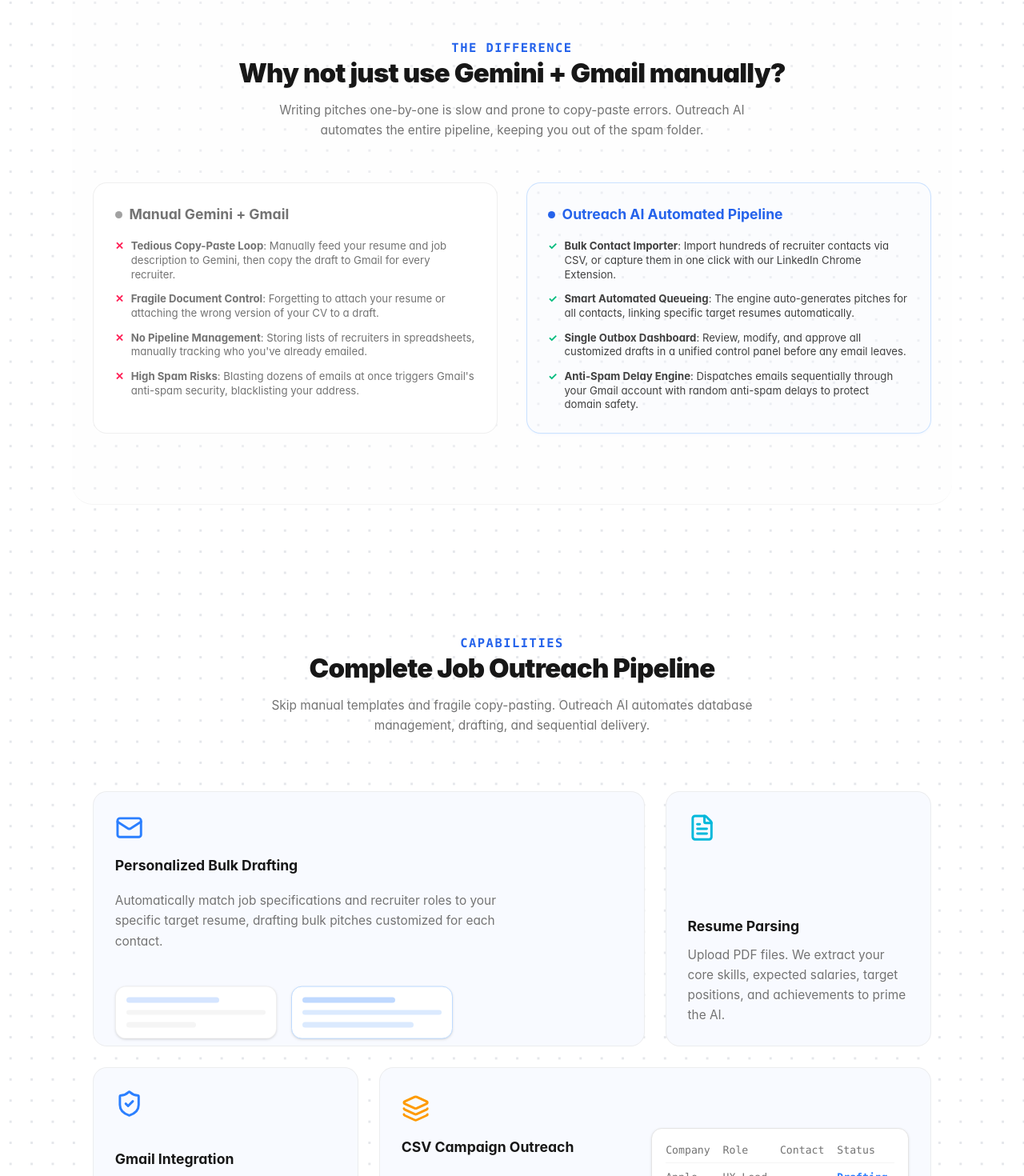
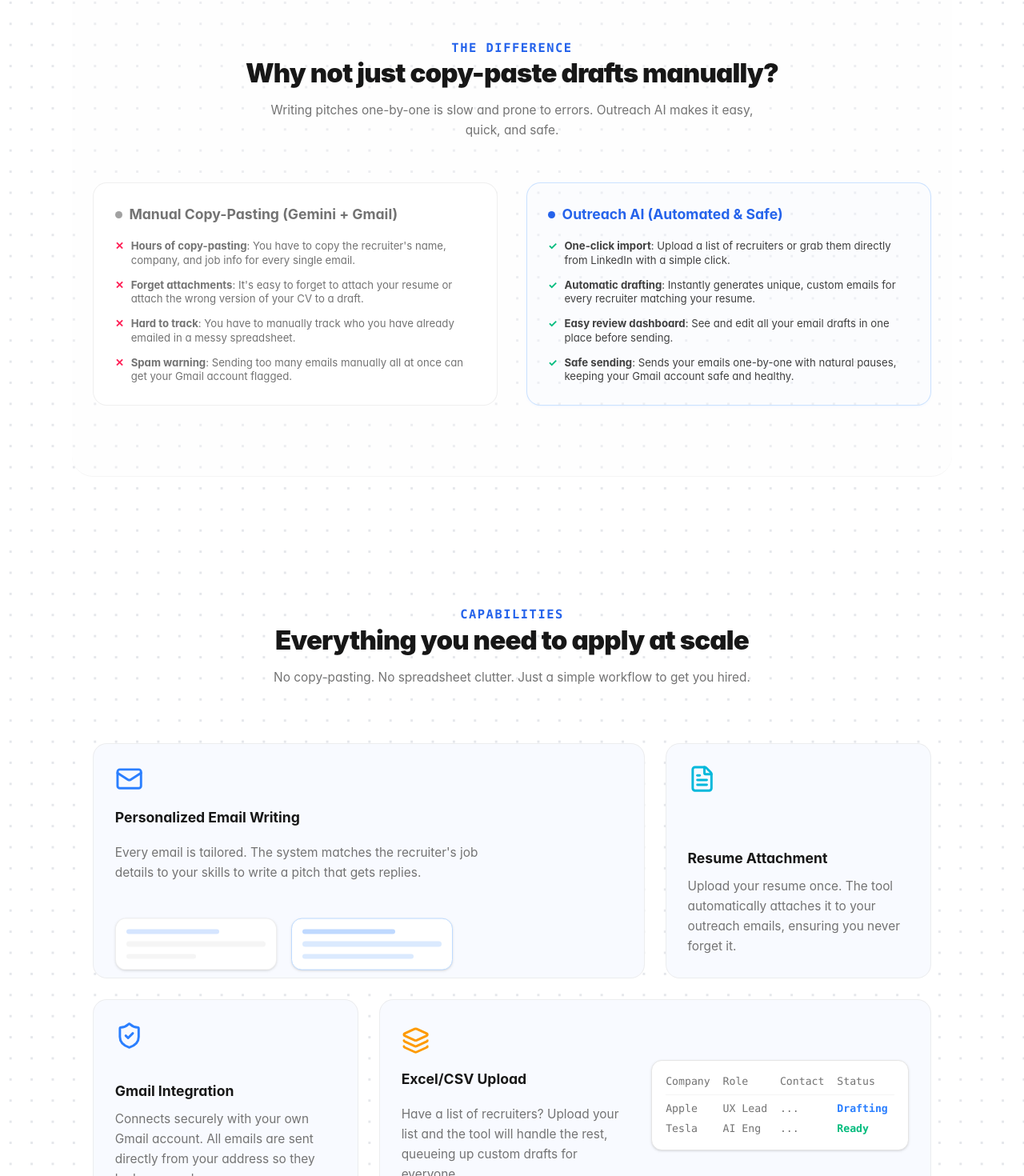
Before and after one commit to Aditya07024/Outreach-AI, a React (Vite) app in the folder frontend/: page / in a window 1280 px wide. Shown: the part 1039-2509 px from the top of the page at 80% size. Built offline with nearby package versions, Linux system fonts and the light colour scheme.

Commit message:
docs(frontend): simplify landing page copy for non-technical users

```diff
--- a/frontend/src/pages/LandingPage.tsx
+++ b/frontend/src/pages/LandingPage.tsx
@@ -294,15 +294,15 @@
               <div className="space-y-6 lg:col-span-7 text-left text-white animate-fade-in-up">
                 <div className="inline-flex items-center gap-2 px-4 py-1.5 rounded-full bg-white/20 border border-white/30 text-white text-sm font-mono font-bold tracking-widest uppercase">
                   <Sparkles className="w-3.5 h-3.5" />
-                  <span>Pipeline Automation</span>
+                  <span>Outreach Made Simple</span>
                 </div>
 
                 <h1 className="text-4xl md:text-5xl lg:text-6xl font-black leading-tight tracking-tight text-white animate-fade-in-up animation-delay-100">
-                  Automated Cold <br/>Emailing Pipeline
+                  Automate Your Job <br/>Application Emails
                 </h1>
 
                 <p className="text-sm md:text-base text-white/90 max-w-md leading-relaxed animate-fade-in-up animation-delay-200">
-                  Import recruiter databases in bulk, queue personalized pitches, review drafts in a single outbox, and dispatch sequentially with safety delays to protect your sender reputation.
+                  Upload your resume, connect your Gmail, and send personalized emails to recruiter lists automatically. Review and edit drafts in one place before sending them out safely one-by-one.
                 </p>
 
                 <div className="flex flex-wrap gap-3.5 items-center pt-2 animate-fade-in-up animation-delay-300">
@@ -582,10 +582,10 @@
         <div className="text-center mb-12 space-y-3">
           <span className="text-sm font-mono tracking-widest text-[#2563eb] uppercase font-bold">The Difference</span>
           <h2 className="text-3xl font-black tracking-tight text-neutral-900">
-            Why not just use Gemini + Gmail manually?
+            Why not just copy-paste drafts manually?
           </h2>
           <p className="text-sm text-neutral-500 max-w-xl mx-auto leading-relaxed">
-            Writing pitches one-by-one is slow and prone to copy-paste errors. Outreach AI automates the entire pipeline, keeping you out of the spam folder.
+            Writing pitches one-by-one is slow and prone to errors. Outreach AI makes it easy, quick, and safe.
           </p>
         </div>
 
@@ -594,24 +594,24 @@
           <div className="bg-white p-6 rounded-2xl border border-neutral-200/60 space-y-4">
             <h3 className="text-base font-bold text-neutral-500 flex items-center gap-2">
               <span className="w-2 h-2 rounded-full bg-neutral-400" />
-              Manual Gemini + Gmail
+              Manual Copy-Pasting (Gemini + Gmail)
             </h3>
             <ul className="space-y-3 text-xs text-neutral-500">
               <li className="flex items-start gap-2">
                 <span className="text-rose-500 font-bold">✕</span>
-                <span><strong>Tedious Copy-Paste Loop</strong>: Manually feed your resume and job description to Gemini, then copy the draft to Gmail for every recruiter.</span>
+                <span><strong>Hours of copy-pasting</strong>: You have to copy the recruiter's name, company, and job info for every single email.</span>
               </li>
               <li className="flex items-start gap-2">
                 <span className="text-rose-500 font-bold">✕</span>
-                <span><strong>Fragile Document Control</strong>: Forgetting to attach your resume or attaching the wrong version of your CV to a draft.</span>
+                <span><strong>Forget attachments</strong>: It's easy to forget to attach your resume or attach the wrong version of your CV to a draft.</span>
               </li>
               <li className="flex items-start gap-2">
                 <span className="text-rose-500 font-bold">✕</span>
-                <span><strong>No Pipeline Management</strong>: Storing lists of recruiters in spreadsheets, manually tracking who you've already emailed.</span>
+                <span><strong>Hard to track</strong>: You have to manually track who you have already emailed in a messy spreadsheet.</span>
               </li>
               <li className="flex items-start gap-2">
                 <span className="text-rose-500 font-bold">✕</span>
-                <span><strong>High Spam Risks</strong>: Blasting dozens of emails at once triggers Gmail's anti-spam security, blacklisting your address.</span>
+                <span><strong>Spam warning</strong>: Sending too many emails manually all at once can get your Gmail account flagged.</span>
               </li>
             </ul>
           </div>
@@ -620,24 +620,24 @@
           <div className="bg-blue-50/20 p-6 rounded-2xl border border-blue-200/80 space-y-4 shadow-sm shadow-blue-500/5">
             <h3 className="text-base font-bold text-[#2563eb] flex items-center gap-2">
               <span className="w-2 h-2 rounded-full bg-[#2563eb]" />
-              Outreach AI Automated Pipeline
+              Outreach AI (Automated & Safe)
             </h3>
             <ul className="space-y-3 text-xs text-neutral-700">
               <li className="flex items-start gap-2">
                 <span className="text-emerald-500 font-bold">✓</span>
-                <span><strong>Bulk Contact Importer</strong>: Import hundreds of recruiter contacts via CSV, or capture them in one click with our LinkedIn Chrome Extension.</span>
+                <span><strong>One-click import</strong>: Upload a list of recruiters or grab them directly from LinkedIn with a simple click.</span>
               </li>
               <li className="flex items-start gap-2">
                 <span className="text-emerald-500 font-bold">✓</span>
-                <span><strong>Smart Automated Queueing</strong>: The engine auto-generates pitches for all contacts, linking specific target resumes automatically.</span>
+                <span><strong>Automatic drafting</strong>: Instantly generates unique, custom emails for every recruiter matching your resume.</span>
               </li>
               <li className="flex items-start gap-2">
                 <span className="text-emerald-500 font-bold">✓</span>
-                <span><strong>Single Outbox Dashboard</strong>: Review, modify, and approve all customized drafts in a unified control panel before any email leaves.</span>
+                <span><strong>Easy review dashboard</strong>: See and edit all your email drafts in one place before sending.</span>
               </li>
               <li className="flex items-start gap-2">
                 <span className="text-emerald-500 font-bold">✓</span>
-                <span><strong>Anti-Spam Delay Engine</strong>: Dispatches emails sequentially through your Gmail account with random anti-spam delays to protect domain safety.</span>
+                <span><strong>Safe sending</strong>: Sends your emails one-by-one with natural pauses, keeping your Gmail account safe and healthy.</span>
               </li>
             </ul>
           </div>
@@ -649,10 +649,10 @@
         <div className="text-center mb-16 space-y-3">
           <span className="text-sm font-mono tracking-widest text-[#2563eb] uppercase font-bold">Capabilities</span>
           <h2 className="text-3xl font-black tracking-tight text-neutral-900">
-            Complete Job Outreach Pipeline
+            Everything you need to apply at scale
           </h2>
           <p className="text-sm text-neutral-500 max-w-xl mx-auto leading-relaxed">
-            Skip manual templates and fragile copy-pasting. Outreach AI automates database management, drafting, and sequential delivery.
+            No copy-pasting. No spreadsheet clutter. Just a simple workflow to get you hired.
           </p>
         </div>
 
@@ -662,9 +662,9 @@
           <div className="md:col-span-2 rounded-2xl p-6 bg-[#f8faff] border border-neutral-200/60 hover:border-blue-400/40 transition-all duration-300 hover:scale-[1.01] hover:-translate-y-0.5 relative overflow-hidden group flex flex-col justify-between min-h-[240px] hover:shadow-xl hover:shadow-blue-500/5">
             <div className="space-y-4 z-10">
               <Mail className="w-8 h-8 text-blue-500" />
-              <h3 className="text-base font-bold text-neutral-900">Personalized Bulk Drafting</h3>
+              <h3 className="text-base font-bold text-neutral-900">Personalized Email Writing</h3>
               <p className="text-sm text-neutral-500 max-w-md leading-relaxed">
-                Automatically match job specifications and recruiter roles to your specific target resume, drafting bulk pitches customized for each contact.
+                Every email is tailored. The system matches the recruiter's job details to your skills to write a pitch that gets replies.
               </p>
             </div>
             {/* Visual simulation elements */}
@@ -686,9 +686,9 @@
           <div className="rounded-2xl p-6 bg-[#f8faff] border border-neutral-200/60 hover:border-blue-400/40 transition-all duration-300 hover:scale-[1.01] hover:-translate-y-0.5 flex flex-col justify-between min-h-[240px] hover:shadow-xl hover:shadow-blue-500/5">
             <FileText className="w-8 h-8 text-cyan-500" />
             <div className="space-y-2">
-              <h3 className="text-base font-bold text-neutral-900">Resume Parsing</h3>
+              <h3 className="text-base font-bold text-neutral-900">Resume Attachment</h3>
               <p className="text-sm text-neutral-500 leading-relaxed">
-                Upload PDF files. We extract your core skills, expected salaries, target positions, and achievements to prime the AI.
+                Upload your resume once. The tool automatically attaches it to your outreach emails, ensuring you never forget it.
               </p>
             </div>
           </div>
@@ -699,19 +699,19 @@
             <div className="space-y-2">
               <h3 className="text-base font-bold text-neutral-900">Gmail Integration</h3>
               <p className="text-sm text-neutral-500 leading-relaxed">
-                Secure, official API Google OAuth connection. Review, edit, compile drafts and send directly from Outreach AI.
+                Connects securely with your own Gmail account. All emails are sent directly from your address so they look personal.
               </p>
             </div>
           </div>
 
-          {/* Card 4: CSV Campaign Outreach (2 Cols) */}
+          {/* Card 4: Excel/CSV Upload (2 Cols) */}
           <div className="md:col-span-2 rounded-2xl p-6 bg-[#f8faff] border border-neutral-200/60 hover:border-blue-400/40 transition-all duration-300 hover:scale-[1.01] hover:-translate-y-0.5 flex flex-col justify-between relative overflow-hidden group min-h-[240px] hover:shadow-xl hover:shadow-blue-500/5">
             <div className="flex flex-col sm:flex-row gap-6 items-start sm:items-center justify-between w-full h-full">
               <div className="space-y-4 flex-1">
                 <Layers className="w-8 h-8 text-amber-500" />
-                <h3 className="text-base font-bold text-neutral-900">CSV Campaign Outreach</h3>
+                <h3 className="text-base font-bold text-neutral-900">Excel/CSV Upload</h3>
                 <p className="text-sm text-neutral-500 leading-relaxed">
-                  Managing multiple applications? Upload a CSV of recruiter contacts and let the AI draft personalized outreach for your review.
+                  Have a list of recruiters? Upload your list and the tool will handle the rest, queueing up custom drafts for everyone.
                 </p>
               </div>
               {/* Visual simulation spreadsheet overlay */}
```
